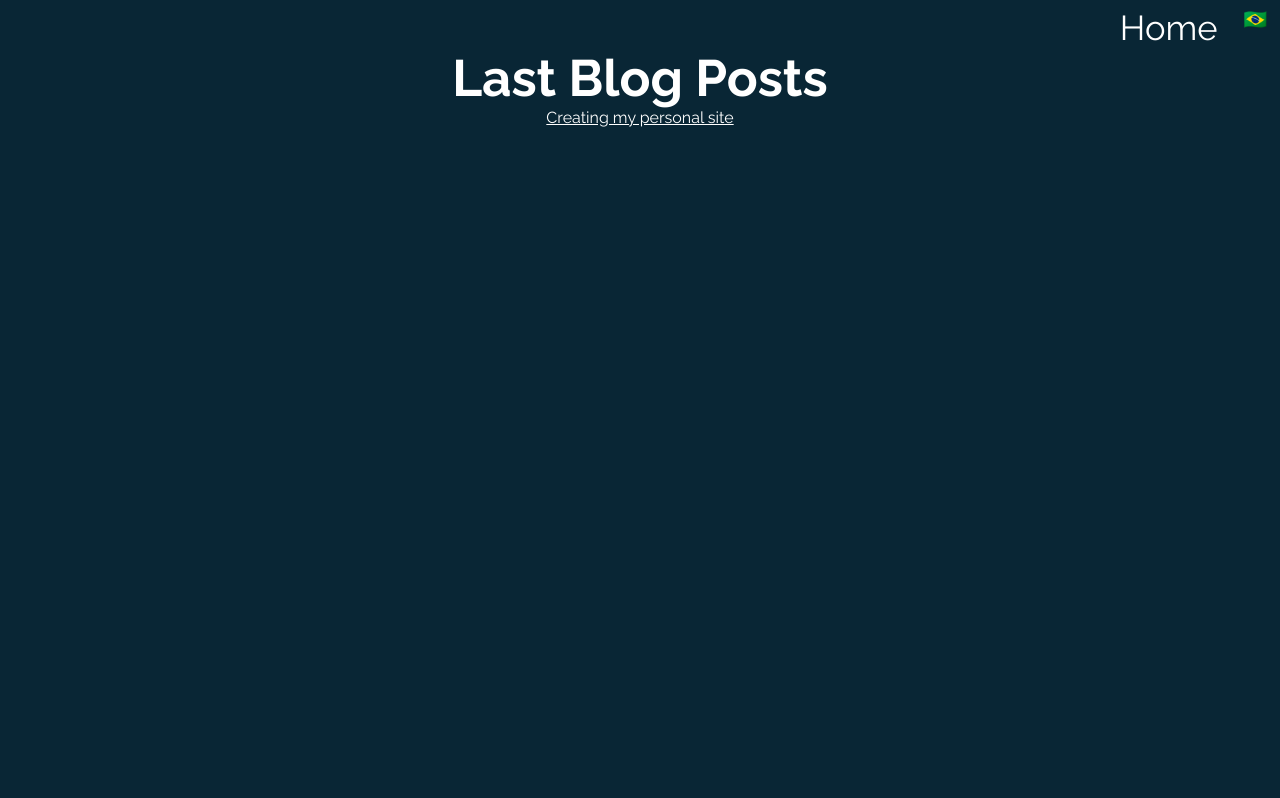
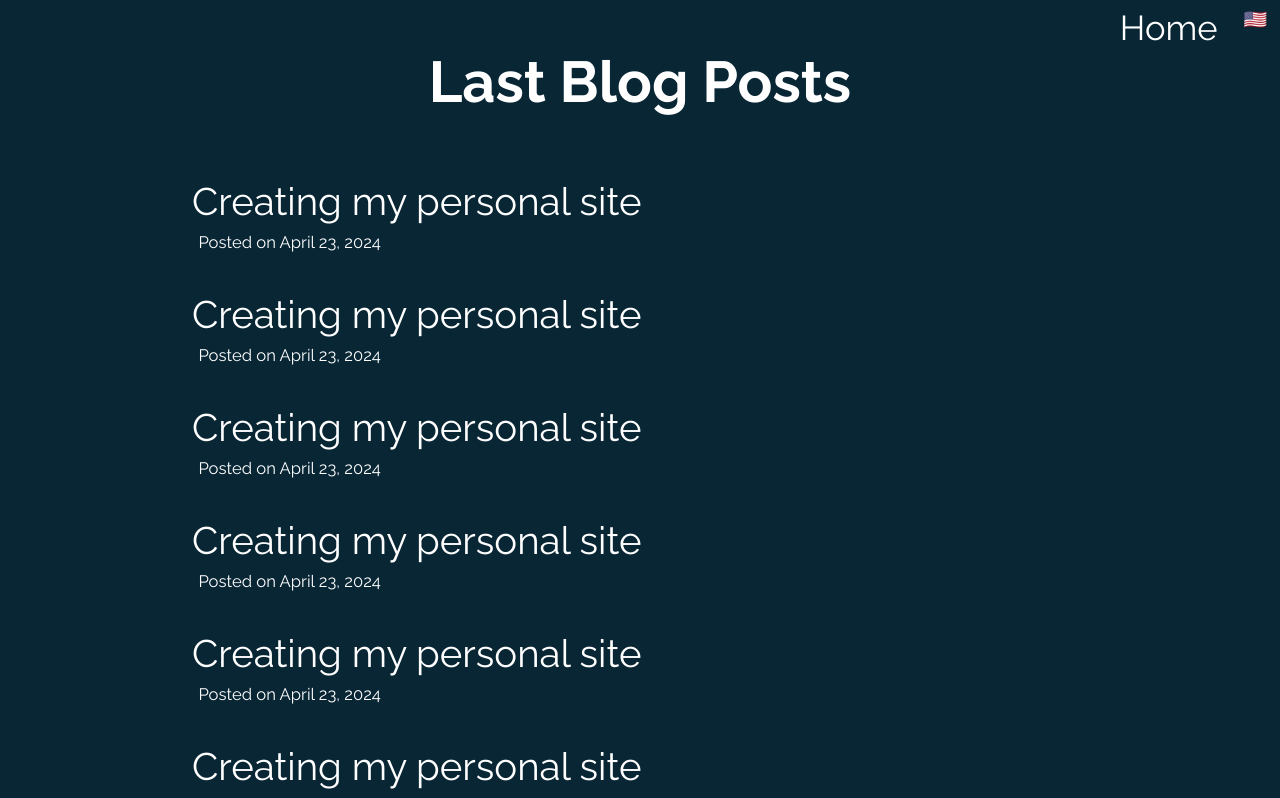
Before and after one commit to JhonattasFerreira/my-site, a Next.js app: page /blog in a window 1280 px wide. Shown: the top 798 px of the page. Built offline with nearby package versions, Linux system fonts and the light colour scheme; a web font is replaced by a local one.

Commit message:
adjust `index` and `list blog` pages

```diff
--- a/pages/blog/blog.module.css
+++ b/pages/blog/blog.module.css
@@ -1,15 +1,21 @@
 .container {
+  display: flex;
+  flex-direction: column;
+  height: 100vh;
+}
+
+.mainContent {
   display: flex;
   flex-direction: column;
   padding-left: 3vw;
   padding-right: 3vw;
   padding-bottom: 2vh;
-  align-items: center;
 }
 
 .title {
   display: flex;
   flex-direction: row;
+  justify-content: center;
 }
 
 .titleName {
@@ -23,10 +29,39 @@
   padding: 0;
   margin: 0;
   outline: inherit;
-  font-size: 3vw;
+  font-size: 5vw;
   margin-bottom: auto;
   cursor: pointer;
   padding-left: 3vw;
+}
+
+.listBlogPosts {
+  padding-top: 3vh;
+  display: flex;
+  flex-direction: column;
+  align-items: center;
+}
+
+.blogPostItem {
+  padding-bottom: 2vh;
+}
+
+.blogPostItem a {
+  font-size: 5.5vw;
+  text-decoration: none;
+  width: 70vw;
+  overflow: hidden;
+  display: inline-block;
+  text-overflow: ellipsis;
+  white-space: nowrap;
+}
+
+.blogPostItem a:hover {
+  color: #9ec8b9;
+}
+
+.postDate {
+  font-size: 3vw;
 }
 
 @media (min-width: 600px) and (max-width: 961px) {
@@ -41,7 +76,27 @@
 
 @media (min-width: 962px) {
   .titleName {
-    font-size: 4vw;
+    font-size: 4.5vw;
+  }
+
+  .listBlogPosts {
+    align-items: flex-start;
+    margin: auto;
+    padding-top: 8vh;
+  }
+
+  .blogPostItem a {
+    font-size: 3vw;
+  }
+
+  .postDate {
+    font-size: 1.3vw;
+    padding-top: 0.5vh;
+    padding-left: 0.5vw;
+  }
+
+  .blogPostItem {
+    padding-bottom: 5vh;
   }
 
   .button {
--- a/pages/blog/index.js
+++ b/pages/blog/index.js
@@ -5,9 +5,74 @@ import { useState } from "react";
 
 const Blog = () => {
   const [language, setLanguage] = useState("en");
+  const listBlogPosts = [
+    {
+      "en-title": "Creating my personal site",
+      "pt-br-title": "Criando meu site pessoal",
+      date: "2024-04-23",
+      "en-url": "blog/2024/04/23/creating-my-personal-site",
+      "pt-br-url": "blog/2024/04/23/creating-my-personal-site/pt-br",
+    },
+    {
+      "en-title": "Creating my personal site",
+      "pt-br-title":
+        "Criando meu site pessoal dsahnjjhdsajdhsakjsakhk dashjsjahndfsjnkndjsanfjnjadsknfjkjnkadsjnkfjnasjnfjnfdjnsjdnksf",
+      date: "2024-04-23",
+      "en-url": "blog/2024/04/23/creating-my-personal-site",
+      "pt-br-url": "blog/2024/04/23/creating-my-personal-site/pt-br",
+    },
+    {
+      "en-title": "Creating my personal site",
+      "pt-br-title":
+        "Criando meu site pessoal dsahnjjhdsajdhsakjsakhk dashjsjahndfsjnkndjsanfjnjadsknfjkjnkadsjnkfjnasjnfjnfdjnsjdnksf",
+      date: "2024-04-23",
+      "en-url": "blog/2024/04/23/creating-my-personal-site",
+      "pt-br-url": "blog/2024/04/23/creating-my-personal-site/pt-br",
+    },
+    {
+      "en-title": "Creating my personal site",
+      "pt-br-title":
+        "Criando meu site pessoal dsahnjjhdsajdhsakjsakhk dashjsjahndfsjnkndjsanfjnjadsknfjkjnkadsjnkfjnasjnfjnfdjnsjdnksf",
+      date: "2024-04-23",
+      "en-url": "blog/2024/04/23/creating-my-personal-site",
+      "pt-br-url": "blog/2024/04/23/creating-my-personal-site/pt-br",
+    },
+    {
+      "en-title": "Creating my personal site",
+      "pt-br-title":
+        "Criando meu site pessoal dsahnjjhdsajdhsakjsakhk dashjsjahndfsjnkndjsanfjnjadsknfjkjnkadsjnkfjnasjnfjnfdjnsjdnksf",
+      date: "2024-04-23",
+      "en-url": "blog/2024/04/23/creating-my-personal-site",
+      "pt-br-url": "blog/2024/04/23/creating-my-personal-site/pt-br",
+    },
+    {
+      "en-title": "Creating my personal site",
+      "pt-br-title":
+        "Criando meu site pessoal dsahnjjhdsajdhsakjsakhk dashjsjahndfsjnkndjsanfjnjadsknfjkjnkadsjnkfjnasjnfjnfdjnsjdnksf",
+      date: "2024-04-23",
+      "en-url": "blog/2024/04/23/creating-my-personal-site",
+      "pt-br-url": "blog/2024/04/23/creating-my-personal-site/pt-br",
+    },
+    {
+      "en-title": "Creating my personal site",
+      "pt-br-title":
+        "Criando meu site pessoal dsahnjjhdsajdhsakjsakhk dashjsjahndfsjnkndjsanfjnjadsknfjkjnkadsjnkfjnasjnfjnfdjnsjdnksf",
+      date: "2024-04-23",
+      "en-url": "blog/2024/04/23/creating-my-personal-site",
+      "pt-br-url": "blog/2024/04/23/creating-my-personal-site/pt-br",
+    },
+    {
+      "en-title": "Creating my personal site",
+      "pt-br-title":
+        "Criando meu site pessoal dsahnjjhdsajdhsakjsakhk dashjsjahndfsjnkndjsanfjnjadsknfjkjnkadsjnkfjnasjnfjnfdjnsjdnksf",
+      date: "2024-04-23",
+      "en-url": "blog/2024/04/23/creating-my-personal-site",
+      "pt-br-url": "blog/2024/04/23/creating-my-personal-site/pt-br",
+    },
+  ];
 
   return (
-    <>
+    <div className={styles.container}>
       <header>
         <NavItem item={{ name: "Home", url: "/" }}>
           {language === "en" ? (
@@ -16,7 +81,7 @@ const Blog = () => {
               className={styles.button}
               onClick={() => setLanguage("pt-br")}
             >
-              🇧🇷
+              🇺🇸
             </button>
           ) : (
             <button
@@ -24,30 +89,32 @@ const Blog = () => {
               className={styles.button}
               onClick={() => setLanguage("en")}
             >
-              🇺🇸
+              🇧🇷
             </button>
           )}
         </NavItem>
       </header>
-      <main className={styles.container}>
+      <main className={styles.mainContent}>
         <div className={styles.title}>
           <h1 className={styles.titleName}>
             {language === "en" ? "Last Blog Posts" : "Últimas Postagens"}
           </h1>
         </div>
-        <Link
-          href={
-            language === "en"
-              ? "blog/2024/04/23/creating-my-personal-site"
-              : "blog/2024/04/23/creating-my-personal-site/pt-br"
-          }
-        >
-          {language === "en"
-            ? "Creating my personal site"
-            : "Criando meu site pessoal"}
-        </Link>
+
+        <div className={styles.listBlogPosts}>
+          {listBlogPosts.map((post, index) => (
+            <div key={`post-${index}`} className={styles.blogPostItem}>
+              <Link href={post[`${language}-url`]}>
+                {post[`${language}-title`]}
+              </Link>
+              <div className={styles.postDate}>
+                Posted on <time dateTime={post.date}>April 23, 2024</time>
+              </div>
+            </div>
+          ))}
+        </div>
       </main>
-    </>
+    </div>
   );
 };
 
--- a/pages/index.js
+++ b/pages/index.js
@@ -3,12 +3,12 @@ import styles from "./index.module.css";
 import NavItem from "../components/NavItem";
 
 const Index = () => (
-  <>
+  <div className={styles.container}>
     <header>
       <NavItem item={{ name: "Blog", url: "blog" }} />
     </header>
 
-    <main className={styles.container}>
+    <main className={styles.mainContent}>
       <section className={styles.title}>
         <div>&gt; Jhonattas;</div>
         <div className={styles.cursor}>
@@ -42,7 +42,7 @@ const Index = () => (
         </a>
       </section>
     </main>
-  </>
+  </div>
 );
 
 export default Index;
--- a/pages/index.module.css
+++ b/pages/index.module.css
@@ -1,4 +1,10 @@
 .container {
+  display: flex;
+  flex-direction: column;
+  height: 100vh;
+}
+
+.mainContent {
   display: flex;
   flex-direction: column;
   padding-left: 3vw;
@@ -48,6 +54,10 @@
 }
 
 @media (min-width: 600px) and (max-width: 961px) {
+  .mainContent {
+    height: 100vh;
+  }
+
   .title {
     font-size: 9vw;
   }
@@ -58,12 +68,22 @@
   }
 
   .links {
-    padding-top: 3vh;
-    font-size: 15vw;
+    margin-top: auto;
+    padding-top: 2vh;
+    font-size: 7vw;
+    justify-content: flex-end;
+  }
+
+  .links a {
+    padding: 1vw;
   }
 }
 
 @media (min-width: 962px) {
+  .mainContent {
+    height: 100vh;
+  }
+
   .title {
     font-size: 7.1vw;
     font-family: "Jersey 10", sans-serif;
@@ -75,7 +95,13 @@
   }
 
   .links {
+    margin-top: auto;
     padding-top: 2vh;
-    font-size: 10vw;
+    font-size: 4.5vw;
+    justify-content: flex-end;
+  }
+
+  .links a {
+    padding: 1vw;
   }
 }
--- a/pages/styles.css
+++ b/pages/styles.css
@@ -12,3 +12,23 @@ a:link,
 a:visited {
   color: white;
 }
+
+/* custom scrollbar */
+::-webkit-scrollbar {
+  width: 20px;
+}
+
+::-webkit-scrollbar-track {
+  background-color: transparent;
+}
+
+::-webkit-scrollbar-thumb {
+  background-color: #5c8374;
+  border-radius: 20px;
+  border: 6px solid transparent;
+  background-clip: content-box;
+}
+
+::-webkit-scrollbar-thumb:hover {
+  background-color: #1b4242;
+}
```
